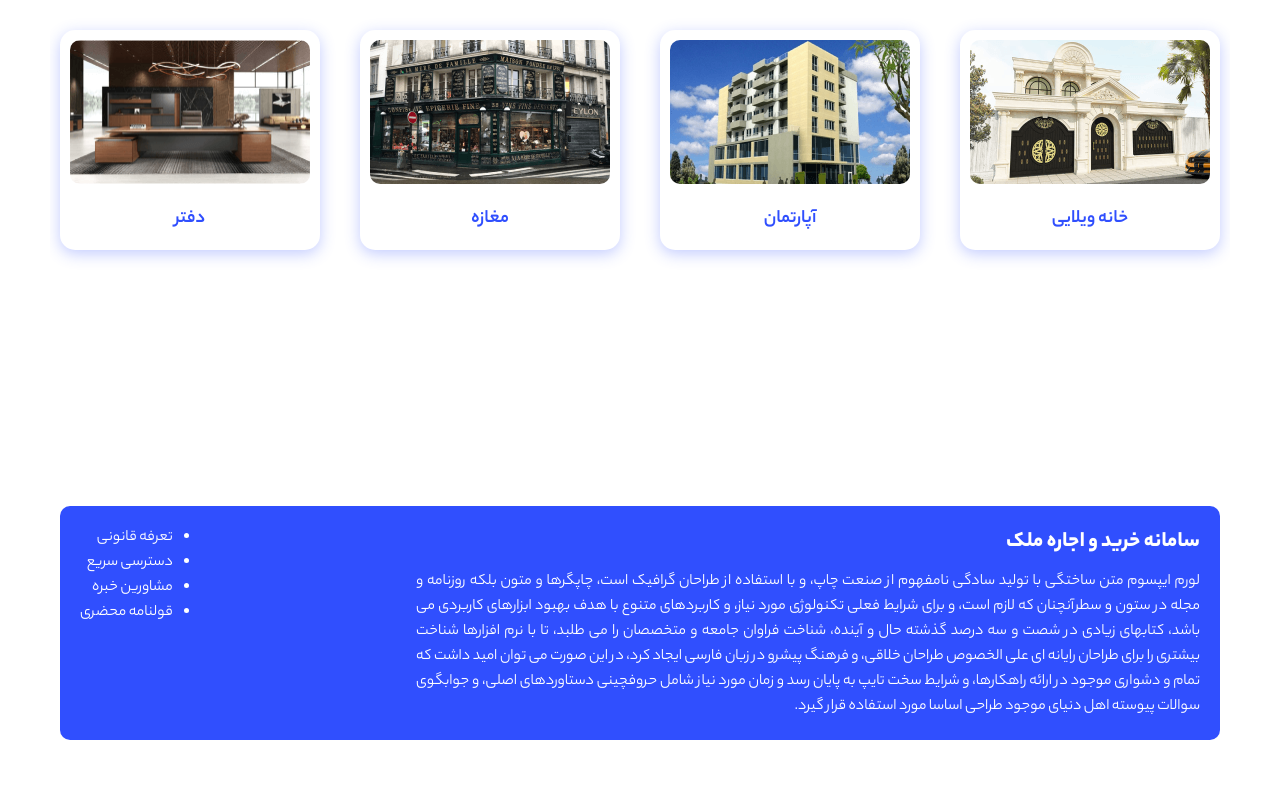
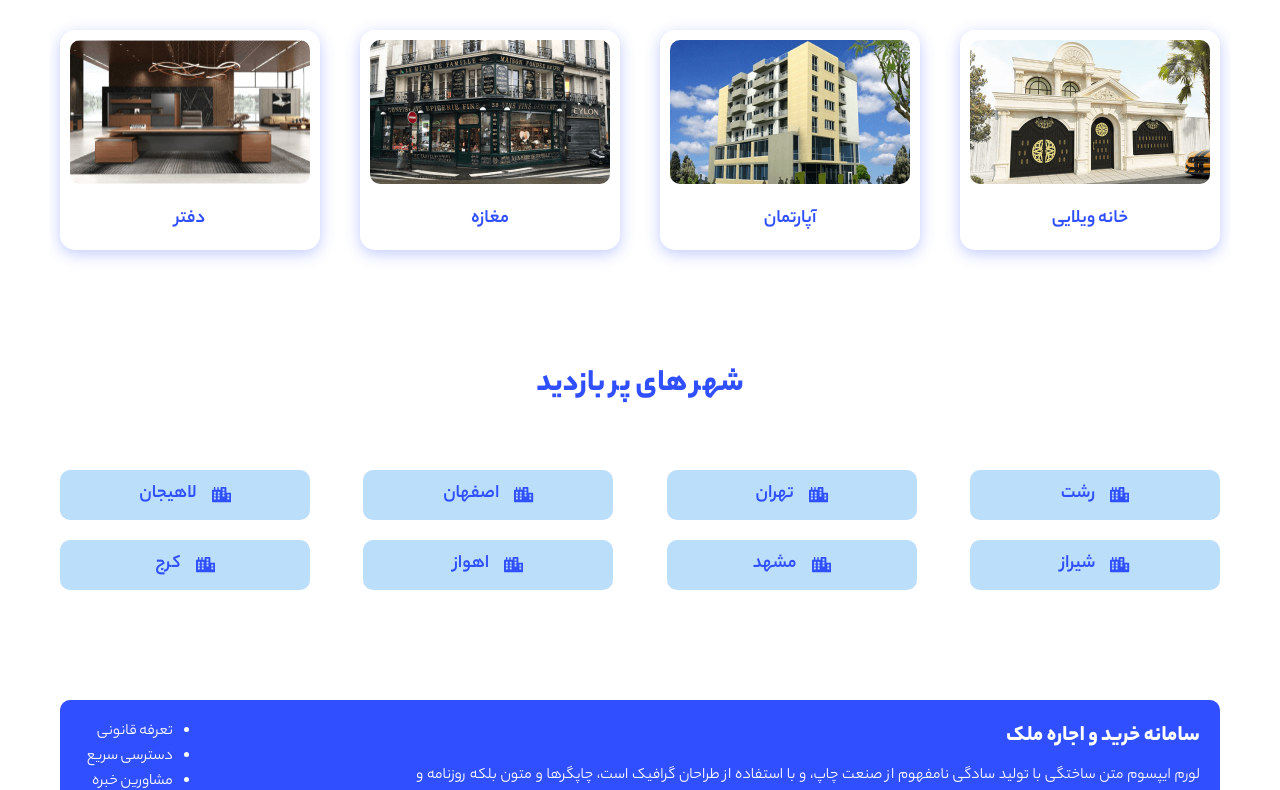
Before and after one commit to ParsaDokhtMohammadi/realState-nextJs-typeScript-mongoDB, a Next.js app: page / in a window 1280 px wide. Shown: the part 465-1255 px from the top of the page. Before the commit the page ends 1225 px from the top, so only its background shows below. Built offline with nearby package versions, Linux system fonts and the light colour scheme; no server answers.

Commit message:
home page completed

```diff
--- a/src/components/template/HomePage.tsx
+++ b/src/components/template/HomePage.tsx
@@ -1,7 +1,9 @@
 import styles from "@/components/template/HomePage.module.css"
 import { FiCircle } from "react-icons/fi"
+import { FaCity } from "react-icons/fa"
 import CategoryCard from "../module/CategoryCard"
 import { CATEGORY } from "@/types/Interfaces"
+
 
 const HomePage = () => {
     const services = ["خرید","فروش","رهن","اجاره"]
@@ -31,6 +33,17 @@ const HomePage = () => {
             <CategoryCard title={"مغازه"} name={CATEGORY.STORE}/>
             <CategoryCard title={"دفتر"} name={CATEGORY.OFFICE}/>
         </div>
+        <div className={styles.city}>
+            <h3>شهر های پر بازدید</h3>
+            <ul>
+                {cities.map(city=>(
+                    <li key={city}>
+                        <FaCity/>
+                        <span>{city}</span>
+                    </li>
+                ))}
+            </ul>
+        </div>
     </div>
   )
 }
```
